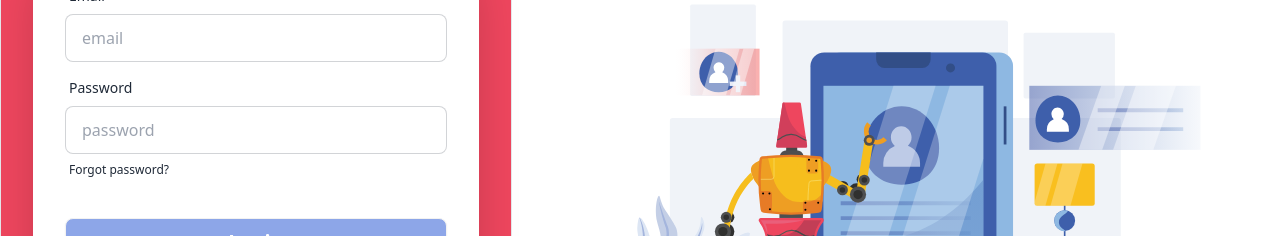
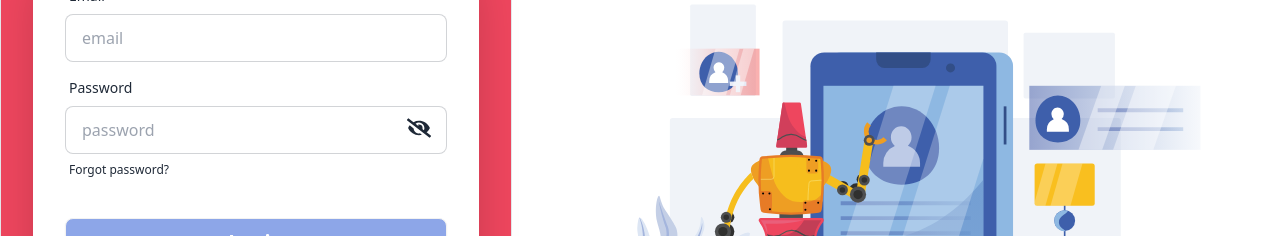
Before and after one commit to rznayeem/prime-palace-client, a React (Vite) app: page /login in a window 1280 px wide. Shown: the part 382-618 px from the top of the page. Built offline with nearby package versions, Linux system fonts and the light colour scheme; no server answers.

Commit message:
Implemented show & hide password with eye icon

```diff
--- a/src/pages/Login/Login.jsx
+++ b/src/pages/Login/Login.jsx
@@ -6,9 +6,11 @@ import { AuthContext } from '../../providers/AuthProvider';
 import { useForm } from 'react-hook-form';
 import { ToastContainer, toast } from 'react-toastify';
 import 'react-toastify/dist/ReactToastify.css';
+import { FaEye, FaEyeSlash } from 'react-icons/fa';
 
 const Login = () => {
   const { signIn } = useContext(AuthContext);
+  const [showPassword, setShowPassword] = useState(false);
 
   const location = useLocation();
   const navigate = useNavigate();
@@ -95,18 +97,24 @@ const Login = () => {
                     )}
                   </p>
                 </div>
-                <div className="form-control">
+                <div className="form-control relative">
                   <label className="label">
                     <span className="label-text">Password</span>
                   </label>
                   <input
-                    type="password"
+                    type={showPassword ? 'text' : 'password'}
                     name="password"
                     {...register('password', { required: true })}
                     placeholder="password"
                     className="input input-bordered"
                     required
                   />
+                  <span
+                    className="absolute right-4 top-[40%] text-2xl cursor-pointer"
+                    onClick={() => setShowPassword(!showPassword)}
+                  >
+                    {showPassword ? <FaEye /> : <FaEyeSlash />}
+                  </span>
                   <label className="label">
                     <a href="#" className="label-text-alt link link-hover">
                       Forgot password?
--- a/src/pages/Register/Register.jsx
+++ b/src/pages/Register/Register.jsx
@@ -5,11 +5,11 @@ import { AuthContext } from '../../providers/AuthProvider';
 import { useForm } from 'react-hook-form';
 import { ToastContainer, toast } from 'react-toastify';
 import 'react-toastify/dist/ReactToastify.css';
+import { FaEye, FaEyeSlash } from 'react-icons/fa';
 
 const Register = () => {
   const { createUser, updateUserData } = useContext(AuthContext);
-  // const [registerError, setRegisterError] = useState('');
-  // const [success, setSuccess] = useState('');
+  const [showPassword, setShowPassword] = useState(false);
 
   const {
     register,
@@ -121,12 +121,12 @@ const Register = () => {
                     className="input input-bordered"
                   />
                 </div>
-                <div className="form-control">
+                <div className="form-control relative">
                   <label className="label">
                     <span className="label-text">Password</span>
                   </label>
                   <input
-                    type="password"
+                    type={showPassword ? 'text' : 'password'}
                     name="password"
                     {...register('password', {
                       required: true,
@@ -140,6 +140,12 @@ const Register = () => {
                     className="input input-bordered"
                     required
                   />
+                  <span
+                    className="absolute right-4 top-[38%] text-2xl cursor-pointer"
+                    onClick={() => setShowPassword(!showPassword)}
+                  >
+                    {showPassword ? <FaEye /> : <FaEyeSlash />}
+                  </span>
                   <div className="text-red-600 pt-2">
                     {(errors.password?.type === 'required' && (
                       <p>*This field is required</p>
```
